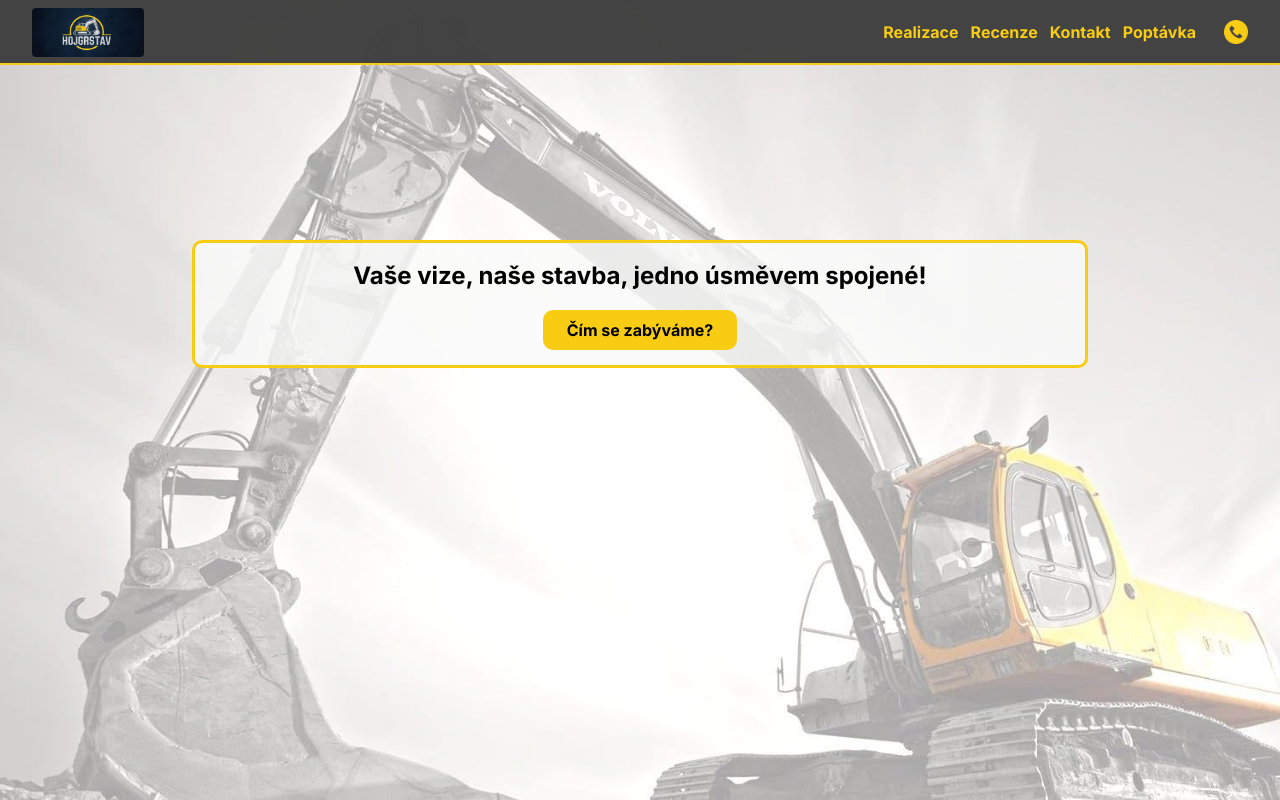
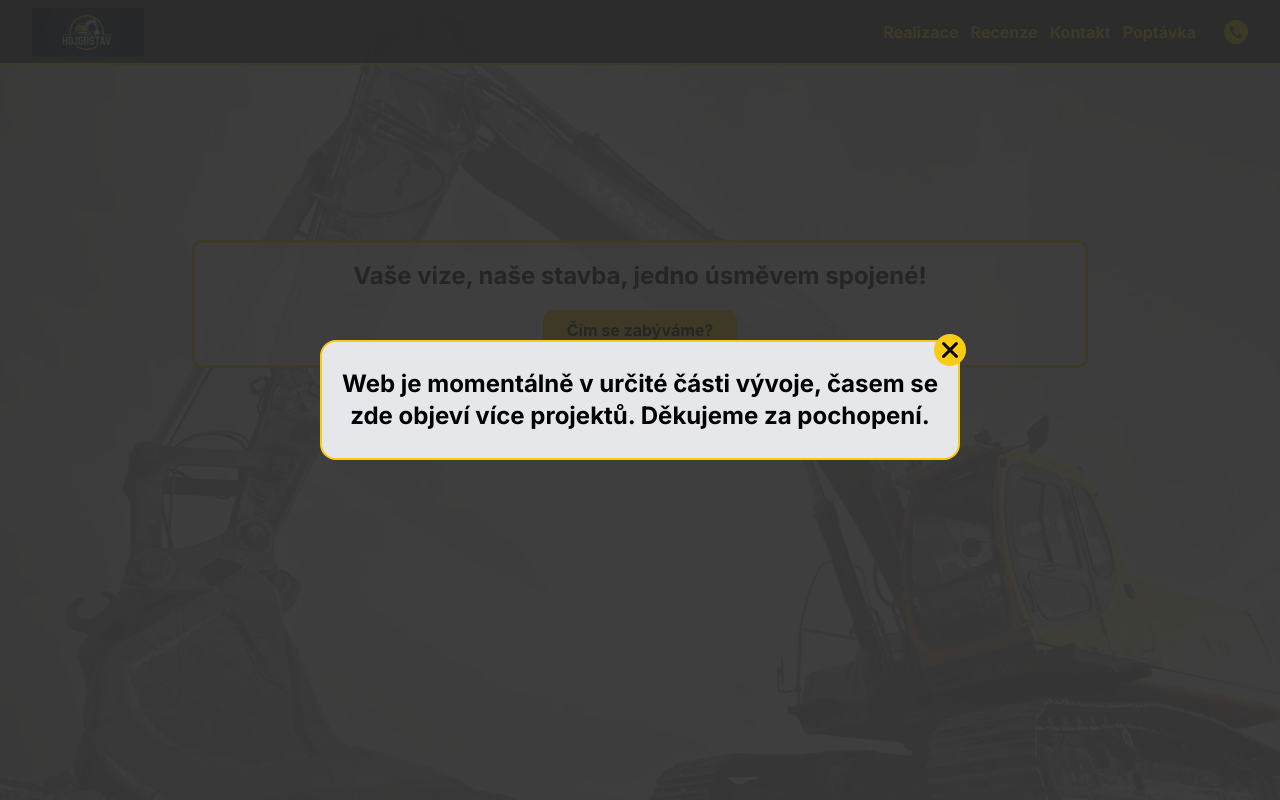
Before and after one commit to Tommys7/hojgrstav, a Next.js app: page / in a window 1280 px wide. Shown: the top 800 px of the page. Built offline with nearby package versions, Linux system fonts and the light colour scheme.

Commit message:
feat/add annoujncement, adjustments

```diff
--- /dev/null
+++ b/src/pages/Components/Announcement.jsx
@@ -0,0 +1,41 @@
+import Image from "next/image";
+import { useState, useEffect } from "react";
+import Close from "../images/close.png";
+
+const Announcement = () => {
+  const [isAnnouncementOpen, setisAnnouncementOpen] = useState(true);
+
+  const closeAnnouncement = () => {
+    setisAnnouncementOpen(false); // Set isMobileMenuOpen to false when clicked
+  };
+
+  useEffect(() => {
+    if (isAnnouncementOpen) {
+      document.body.classList.add("overflow-hidden-custom");
+    } else {
+      document.body.classList.remove("overflow-hidden-custom");
+    }
+  }, [isAnnouncementOpen]);
+
+  return (
+    <div className={`fixed top-0 left-0 right-0 bottom-0 z-50 flex items-center justify-center announcement-wrap ${isAnnouncementOpen ? '' : 'hidden'}`}>
+      <div className="bg-gray-200 announcement-text flex items-center justify-center relative">
+        <h2 className="md:text-2xl">
+          Web je momentálně v určité části vývoje, časem se zde objeví více
+          projektů. Děkujeme za pochopení.
+        </h2>
+        <button onClick={closeAnnouncement} className="announcement-close">
+          <Image
+            className="m-auto"
+            width={16}
+            height={16}
+            src={Close}
+            alt="Křížek"
+          />
+        </button>
+      </div>
+    </div>
+  );
+};
+
+export default Announcement;
--- a/src/pages/Components/Realizations.jsx
+++ b/src/pages/Components/Realizations.jsx
@@ -34,7 +34,7 @@ const Realizations = () => {
   return (
     <div id="Realizace" className="realization-section pt-20 pb-8">
       <div className="realization-container">
-        <h2 className="section-title !mb-4">Realizace</h2>
+        <h2 className="section-title realizations-title">Realizace</h2>
         <Swiper
           // install Swiper modules
           modules={[Navigation, Pagination, Scrollbar, A11y]}
--- a/src/pages/Components/Work.jsx
+++ b/src/pages/Components/Work.jsx
@@ -25,6 +25,7 @@ const Work = () => {
               <li>Odvoz zeminy</li>
               <li>Kanalizace, vodovody</li>
               <li>Rybníčky a vodní plochy</li>
+              <li>A další!</li>
             </ul>
           </div>
         </div>
--- a/src/pages/Styles/header.scss
+++ b/src/pages/Styles/header.scss
@@ -6,7 +6,7 @@
   left: 0;
   right: 0;
   padding: 0.5rem 5rem;
-  z-index: 1000;
+  z-index: 40;
 }
 
 @media (max-width: 1500px) {
--- a/src/pages/Styles/realization.scss
+++ b/src/pages/Styles/realization.scss
@@ -120,3 +120,9 @@
         display: none;
     }
 }
+
+@media (max-width: 800px) {
+    .realizations-title{
+        margin-bottom: 1rem;
+    }
+}
--- a/src/pages/globals.css
+++ b/src/pages/globals.css
@@ -1,8 +1,6 @@
 @tailwind base;
 @tailwind components;
 @tailwind utilities;
-
-
 
 body {
   background: rgb(236, 234, 234);
@@ -108,3 +106,37 @@ body {
 .swiper-rtl .swiper-button-prev:after {
   content: "none";
 }
+
+.announcement-wrap {
+  background: rgba(42, 42, 42, 0.9);
+}
+
+.announcement-text {
+  width: 50%;
+  min-height: 15%;
+  padding: 1.5rem 1rem;
+  border: 2px solid #f9cc14;
+  border-radius: 1rem;
+  text-align: center;
+  margin: auto;
+}
+
+@media (max-width : 767px){
+  .announcement-text {
+    width: 80%;
+    min-height: 15%;
+
+  }
+
+}
+
+.announcement-close {
+  position: absolute;
+  right: -.5rem;
+  top: -.5rem;
+  background-color: #f9cc14;
+  width: 2rem;
+  height: 2rem;
+  border-radius: 10rem;
+
+}
--- a/src/pages/index.jsx
+++ b/src/pages/index.jsx
@@ -5,9 +5,11 @@ import Reviews from "./Components/Reviews";
 import Form from "./Components/Form";
 import Footer from "./Components/Footer";
 import Work from "./Components/Work";
+import Announcement from "./Components/Announcement";
 
 const Index = () => {
     return <div>
+      <Announcement/>
       <Header />
       <Hero />
       <Realizations />
```
Also changed, not shown: src/pages/images/close.png (added).
